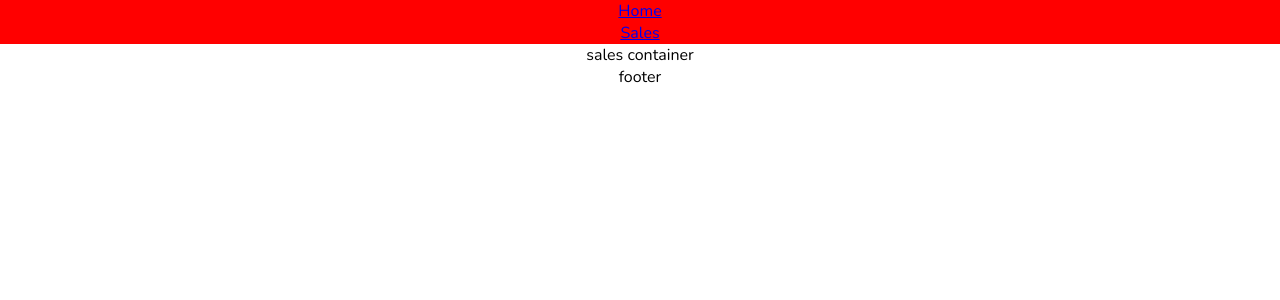
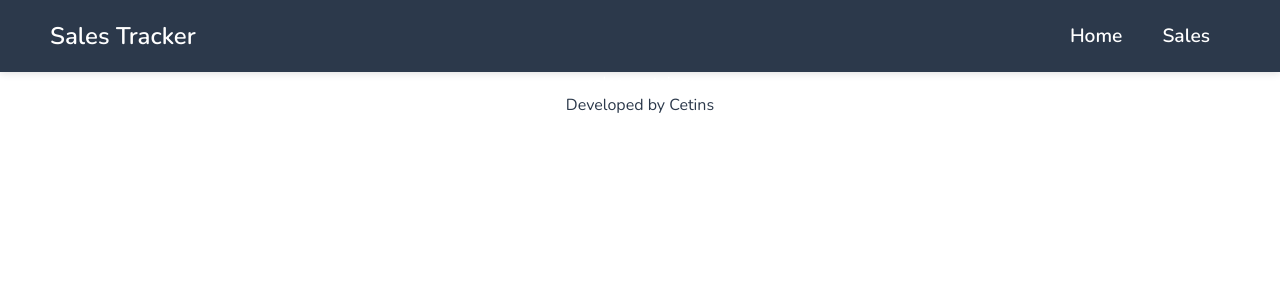
Before and after one commit to Cetins/sales-tracker, a React (Create React App) app in the folder client/: page /sales in a window 1280 px wide. Shown: the top 300 px of the page. Built offline with nearby package versions, Linux system fonts and the light colour scheme.

Commit message:
menu styled, footer edited to color nav

```diff
--- a/client/src/App.css
+++ b/client/src/App.css
@@ -1,4 +1,13 @@
+:root {
+  --background: #082032;
+  --nav: #2C394B;
+  --container: #334756;
+  --accent: #FF4C29;
+  --text: white;
+}
+
 .App {
   text-align: center;
   margin: 0;
+  color: var(--text);
 }
--- a/client/src/components/Footer.js
+++ b/client/src/components/Footer.js
@@ -1,7 +1,8 @@
 import React from "react";
+import "../styles/Footer.css"
 
 const Footer = () => {
-    return <p>footer</p>
+    return <p id="footer">Developed by Cetins</p>
 }
 
 export default Footer;
--- a/client/src/components/Menu.js
+++ b/client/src/components/Menu.js
@@ -5,6 +5,7 @@ import "../styles/Menu.css"
 const Menu = () => {
     return (
         <div className="menu-div">
+            <h1>Sales Tracker</h1>
             <ul>
                 <li className='nav-links'>
                     <Link to="/">Home</Link>
--- /dev/null
+++ b/client/src/styles/Footer.css
@@ -0,0 +1,3 @@
+#footer {
+    color: var(--nav);
+}
--- a/client/src/styles/Menu.css
+++ b/client/src/styles/Menu.css
@@ -1,5 +1,31 @@
 .menu-div {
-    background-color: red;
-    /* position: fixed;
-    top: 0; */
+    background-color: var(--nav);
+    display: flex;
+    justify-content: flex-end;
+    align-items: center;
+    padding: 20px 50px;
+    box-shadow: 0 1px 8px #ddd;
 }
+
+.menu-div>h1 {
+    margin-right: auto;
+    font-size: 1.5em;
+}
+
+.nav-links {
+    list-style: none;
+    display: inline-block;
+    padding: 0 20px;
+    font-weight: 600;
+    font-size: 1.2em;
+}
+
+.nav-links>a {
+    text-decoration: none;
+    transition: all 0.3s ease 0s;
+    color: white;
+}
+
+.nav-links>a:hover {
+    color: var(--accent);
+}
```
